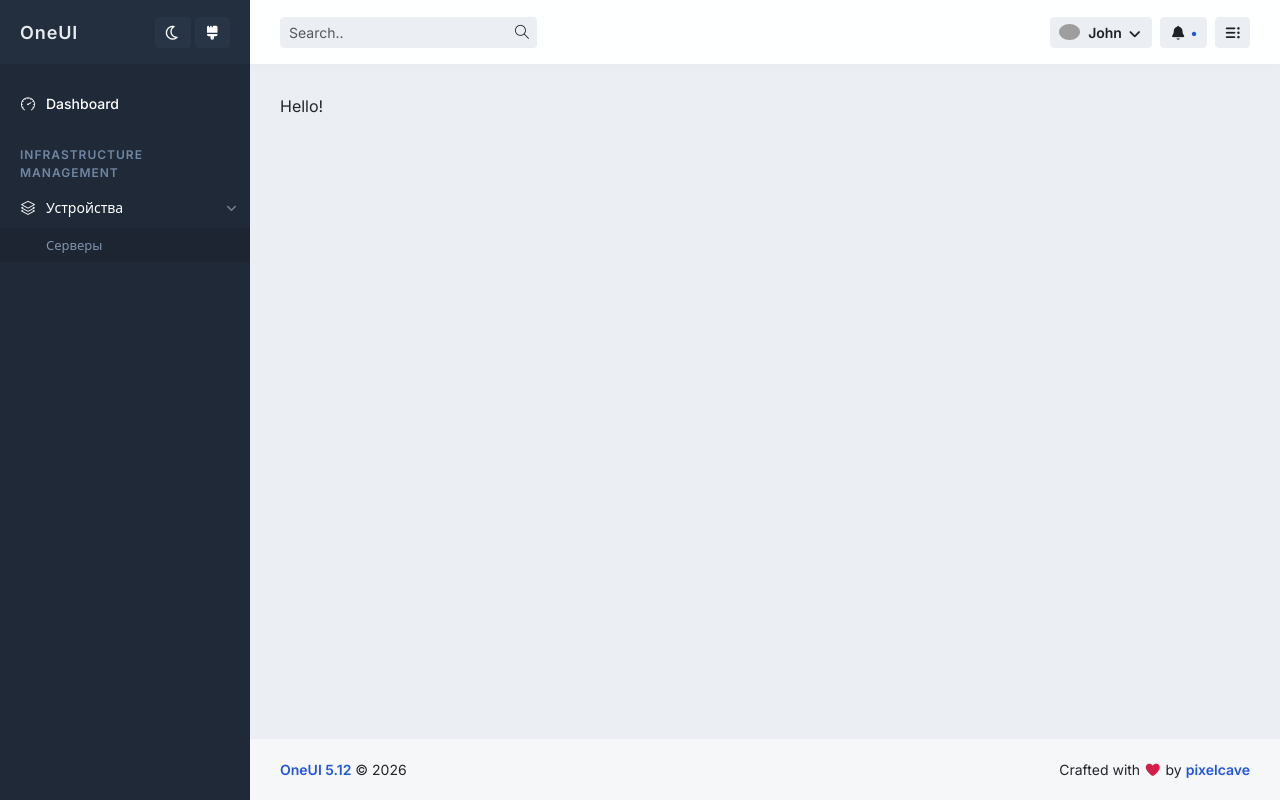
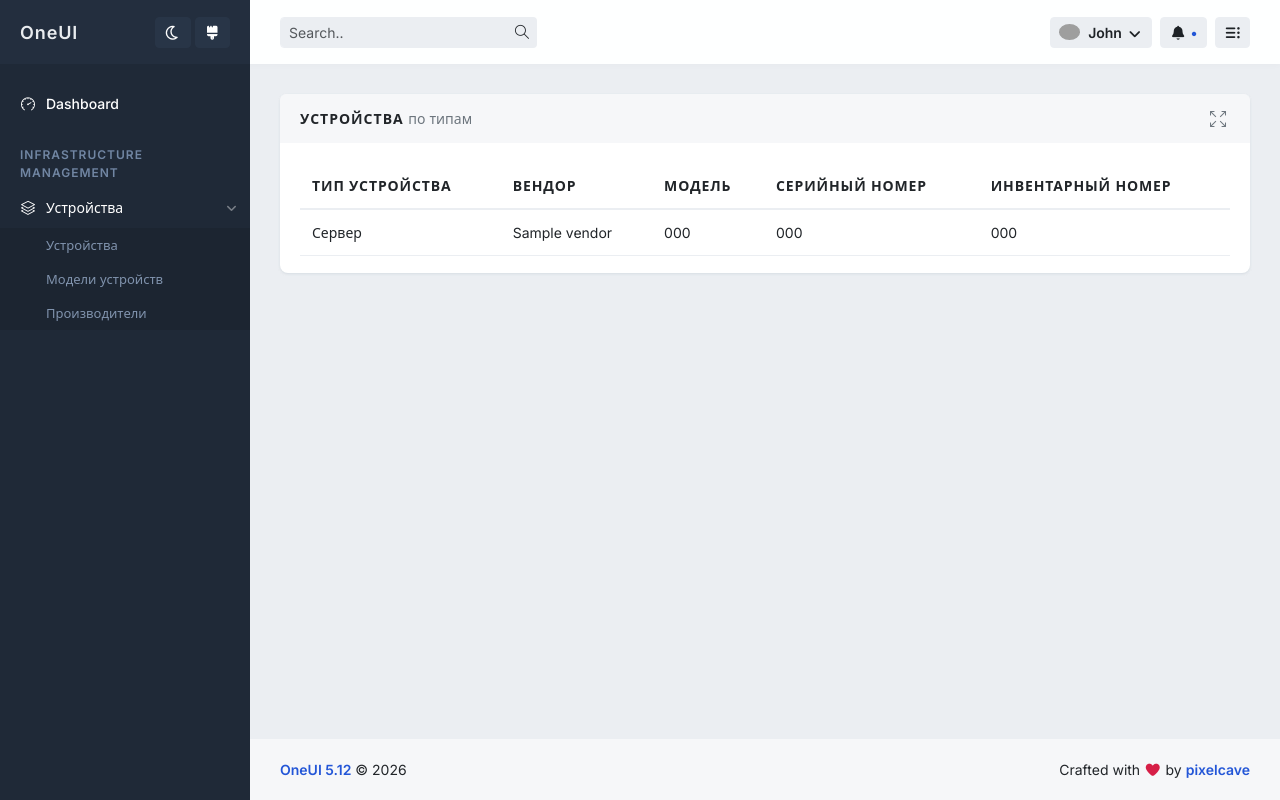
Before and after one commit to Moroder02/ostbox, a Django app: page /devices/ in a window 1280 px wide, after a click on "Устройства". Run offline with Django 5.2, Linux system fonts and the light colour scheme; tables that the repository leaves empty hold one stand-in row (values such as "Sample post"); parts of the project's set-up code (start-up, migrations or seed data) failed here and were passed over; some libraries are stand-ins or nearby versions; grey boxes are pictures that could not be loaded.

Commit message:
create device models lists

```diff
--- a/src/apps/devices/urls.py
+++ b/src/apps/devices/urls.py
@@ -5,4 +5,6 @@
 
 urlpatterns = [
     path('', views.device_list, name='device-list'),
+    path('models/', views.model_list, name='model-list'),
+    path('vendors/', views.vendor_list, name='vendor-list'),
 ]
--- a/src/apps/devices/views.py
+++ b/src/apps/devices/views.py
@@ -1,9 +1,21 @@
 from django.shortcuts import render
 
-from .models import Device
+from .models import Device, DeviceModel, Vendor
 
 
 def device_list(request):
     devices = Device.objects.all()
     context = {'devices': devices}
     return render(request, 'devices/device_list.html', context)
+
+
+def model_list(request):
+    device_models = DeviceModel.objects.all()
+    context = {'device_models': device_models}
+    return render(request, 'devices/device_models_list.html', context)
+
+
+def vendor_list(request):
+    vendors = Vendor.objects.all()
+    context = {'vendors': vendors}
+    return render(request, 'devices/vendor_list.html', context)
--- a/src/templates/devices/device_list.html
+++ b/src/templates/devices/device_list.html
@@ -1,6 +1,38 @@
 {% extends 'base.html' %}
 
 
-{% block content %}
-	Hello!
+{% block content_title %}
+	Устройства
 {% endblock %}
+
+{% block small_title %}
+	по типам
+{% endblock %}
+
+{% block table %}
+
+    <table class="table">
+        <thead>
+        <tr>
+            <th>Тип устройства</th>
+            <th>Вендор</th>
+            <th>Модель</th>
+            <th>Серийный номер</th>
+            <th>Инвентарный номер</th>
+        </tr>
+        </thead>
+        <tbody>
+            {% for device in devices %}
+                <tr>
+                    <td>{{ device.device_model.get_kind_display }}</td>
+                    <td>{{ device.device_model.vendor }}</td>
+                    <td>{{ device.device_model.part_number }}</td>
+                    <td>{{ device.serial_number }}</td>
+                    <td>{{ device.inventory_number }}</td>
+                </tr>
+            {% endfor %}
+
+        </tbody>
+    </table>
+
+{% endblock %}
--- a/src/templates/includes/sidebar.html
+++ b/src/templates/includes/sidebar.html
@@ -216,19 +216,19 @@
                     <ul class="nav-main-submenu">
                         <li class="nav-main-item">
                             <a class="nav-main-link" href="{% url 'devices:device-list' %}">
-                                <span class="nav-main-link-name">Серверы</span>
+                                <span class="nav-main-link-name">Устройства</span>
                             </a>
                         </li>
-{#                        <li class="nav-main-item">#}
-{#                            <a class="nav-main-link" href="{% url 'devices:virtual_machines' %}">#}
-{#                                <span class="nav-main-link-name">Виртуальные серверы</span>#}
-{#                            </a>#}
-{#                        </li>#}
-{#                        <li class="nav-main-item">#}
-{#                            <a class="nav-main-link" href="{% url 'devices:operating_systems' %}">#}
-{#                                <span class="nav-main-link-name">Операционные системы</span>#}
-{#                            </a>#}
-{#                        </li>#}
+                        <li class="nav-main-item">
+                            <a class="nav-main-link" href="{% url 'devices:model-list' %}">
+                                <span class="nav-main-link-name">Модели устройств</span>
+                            </a>
+                        </li>
+                        <li class="nav-main-item">
+                            <a class="nav-main-link" href="{% url 'devices:vendor-list' %}">
+                                <span class="nav-main-link-name">Производители</span>
+                            </a>
+                        </li>
 {#                        <li class="nav-main-item">#}
 {#                            <a class="nav-main-link" href="{% url 'devices:ports' %}">#}
 {#                                <span class="nav-main-link-name">Физические порты</span>#}
```
Also changed, not shown: src/templates/devices/device_models_list.html (added, +37 -0 lines), src/templates/devices/vendor_list.html (added, +31 -0 lines), src/templates/devices/components/cpu/cpu_list.html (added).
